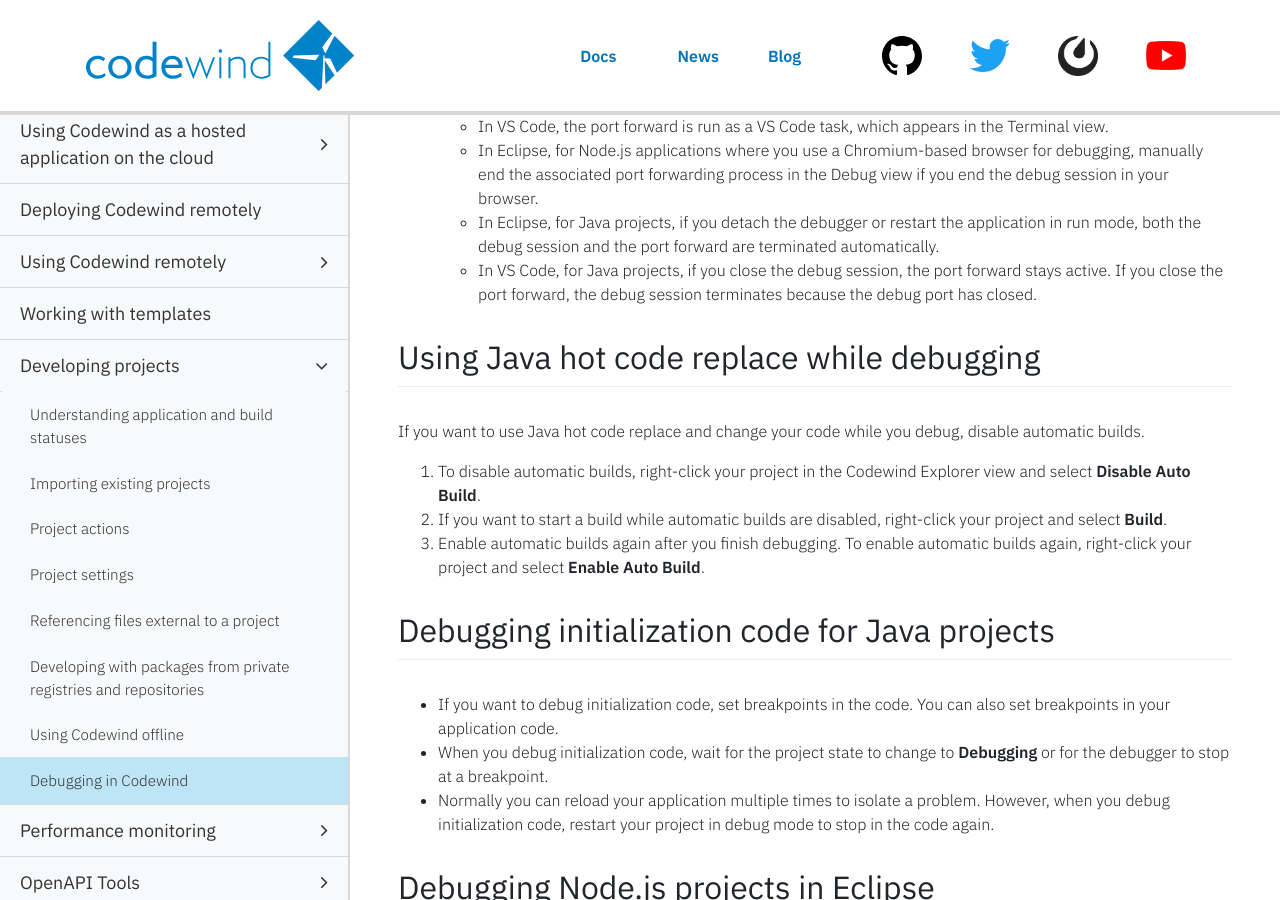
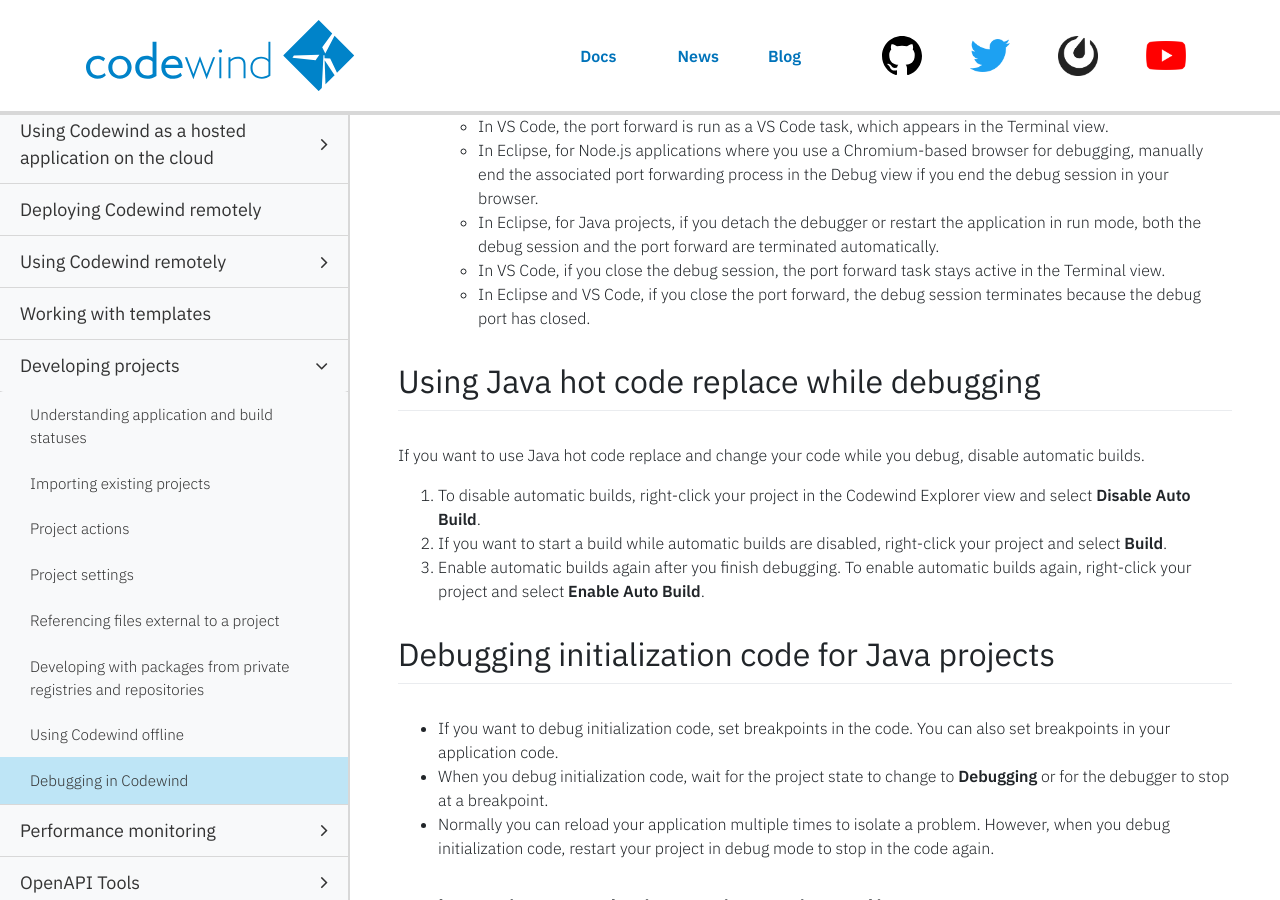
Before and after one commit to eclipse-archived/codewind-docs, a Jekyll site: the page built from docs/_documentations/debugging.md, in a window 1280 px wide and 900 px high, scrolled down 671 px. Built offline with Jekyll 4.4.1, drawn with Linux system fonts in a browser that asks for light colours; nearby versions of some CDN libraries; comment, search, counter and statistics services are not loaded.

Commit message:
Adding feedback about port forward
Signed-off-by: Sarah Ishida <sishida@us.ibm.com>

```diff
--- a/docs/_documentations/debugging.md
+++ b/docs/_documentations/debugging.md
@@ -26,7 +26,8 @@ Remote debugging is the same as local debugging with the following exceptions:
    - In VS Code, the port forward is run as a VS Code task, which appears in the Terminal view.
    - In Eclipse, for Node.js applications where you use a Chromium-based browser for debugging, manually end the associated port forwarding process in the Debug view if you end the debug session in your browser.
    - In Eclipse, for Java projects, if you detach the debugger or restart the application in run mode, both the debug session and the port forward are terminated automatically.
-   - In VS Code, for Java projects, if you close the debug session, the port forward stays active. If you close the port forward, the debug session terminates because the debug port has closed.
+   - In VS Code, if you close the debug session, the port forward task stays active in the Terminal view.
+   - In Eclipse and VS Code, if you close the port forward, the debug session terminates because the debug port has closed.
 
 ## Using Java hot code replace while debugging
 If you want to use Java hot code replace and change your code while you debug, disable automatic builds.
```
